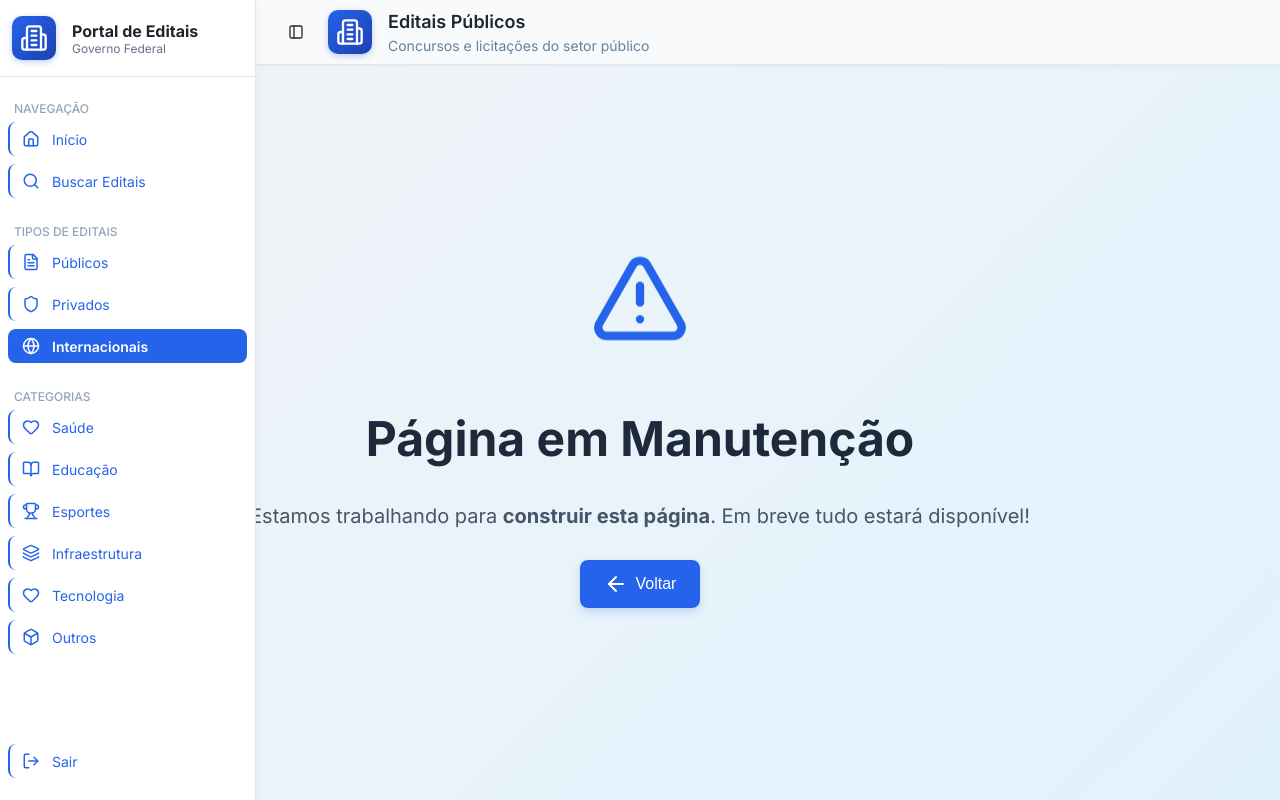
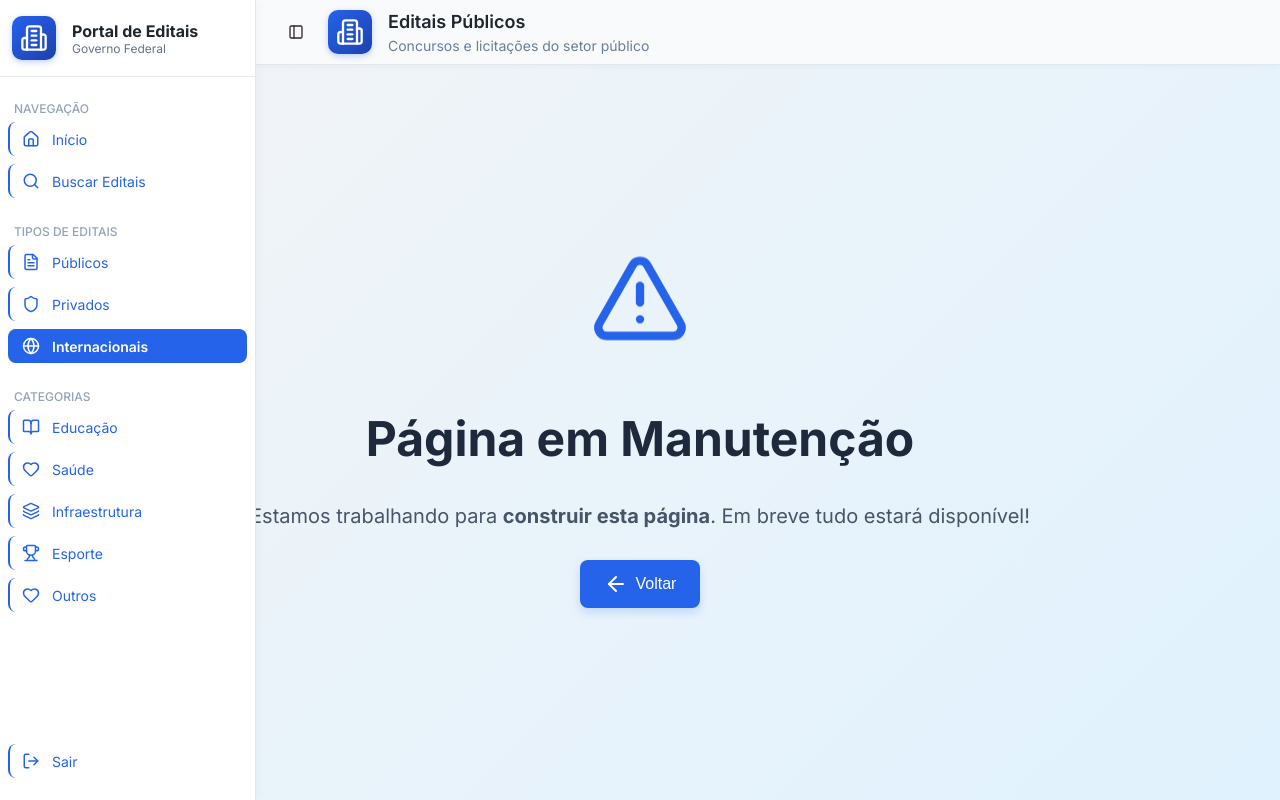
Before and after one commit to jpmoreiradev/ej-app, a Next.js app: page /dashboard/internacionais in a window 1280 px wide. Built offline with nearby package versions, Linux system fonts and the light colour scheme.

Commit message:
feat: update config categories

```diff
--- a/src/components/config/categorias.ts
+++ b/src/components/config/categorias.ts
@@ -3,5 +3,5 @@ export const categoriasDisponiveis = [
   { label: 'Saúde', value: 'saude' },
   { label: 'Infraestrutura', value: 'infraestrutura' },
   { label: 'Esporte', value: 'esportes' },
-  { label: 'Tecnologia', value: 'tecnologia' },
+  { label: 'Outros', value: 'não foi possível' },
 ];
--- a/src/components/dashboard/sidebar/CategoriasNav.tsx
+++ b/src/components/dashboard/sidebar/CategoriasNav.tsx
@@ -3,6 +3,7 @@
 import React from 'react';
 import { Heart, BookOpen, Trophy, Layers, Box } from 'lucide-react';
 import styles from '../../../styles/dashboard/Sidebar.module.css';
+import { categoriasDisponiveis } from '../../config/categorias';
 import { useSearchParams } from 'next/navigation';
 
 interface Categoria {
@@ -18,21 +19,11 @@ export default function CategoriasNav({ categoriasProps }: CategoriasNavProps) {
   const searchParams = useSearchParams();
   const categoriaAtual = searchParams.get('categoria');
 
-  // Lista padrão de categorias
-  const categorias: Categoria[] = [
-    { label: 'Saúde', value: 'saude' },
-    { label: 'Educação', value: 'educacao' },
-    { label: 'Esportes', value: 'esportes' },
-    { label: 'Infraestrutura', value: 'infraestrutura' },
-    { label: 'Tecnologia', value: 'tecnologia' },
-    { label: 'Outros', value: 'nao_foi_possivel' }, // sem acentos para map
-  ];
-
   return (
     <div className={styles.navGroup}>
       <p className={styles.groupTitle}>Categorias</p>
       <nav className={styles.nav}>
-        {categorias.map((cat) => {
+        {categoriasDisponiveis.map((cat) => {
           const categoriaAtiva =
             categoriaAtual === cat.value ||
             categoriasProps?.includes(cat.value);
```
